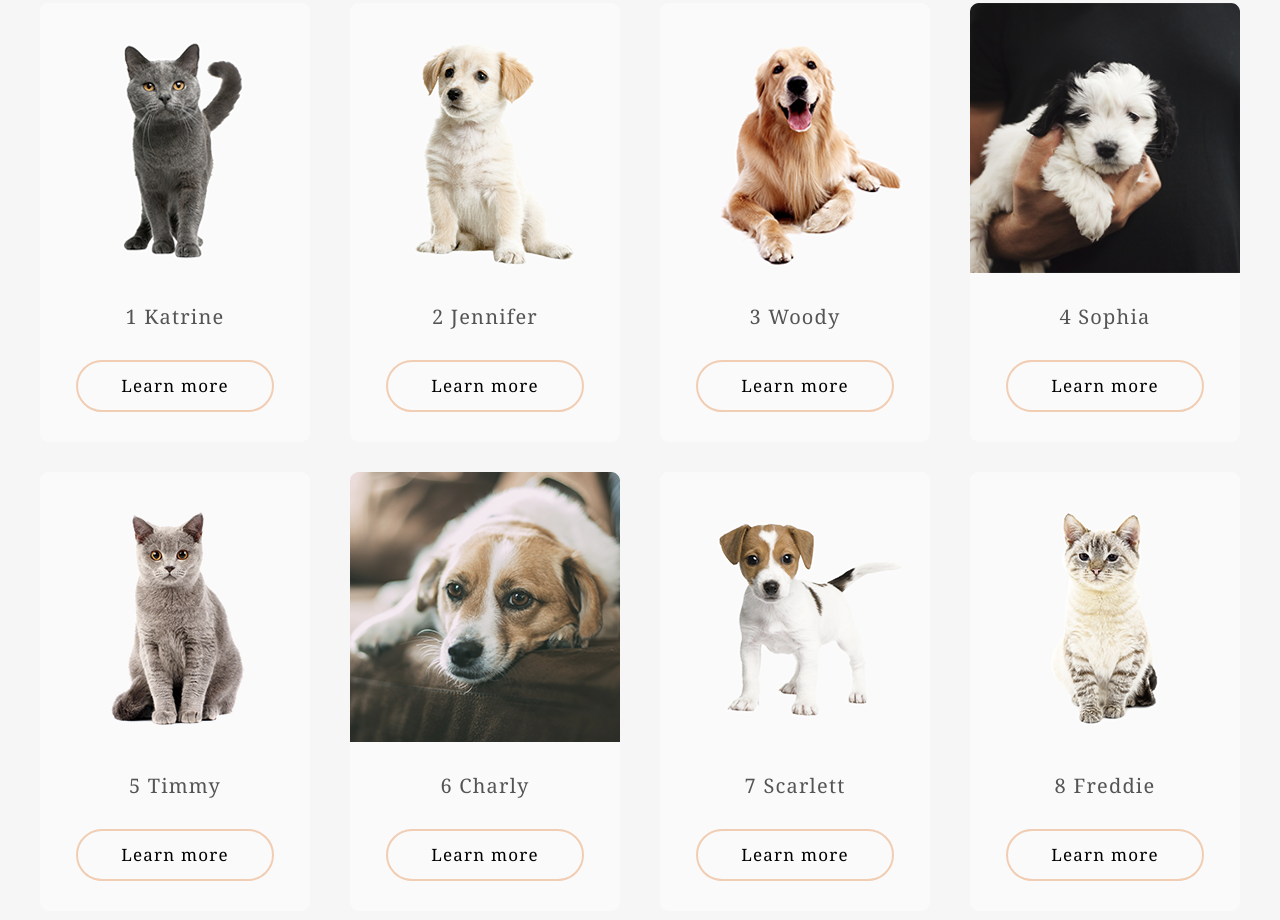
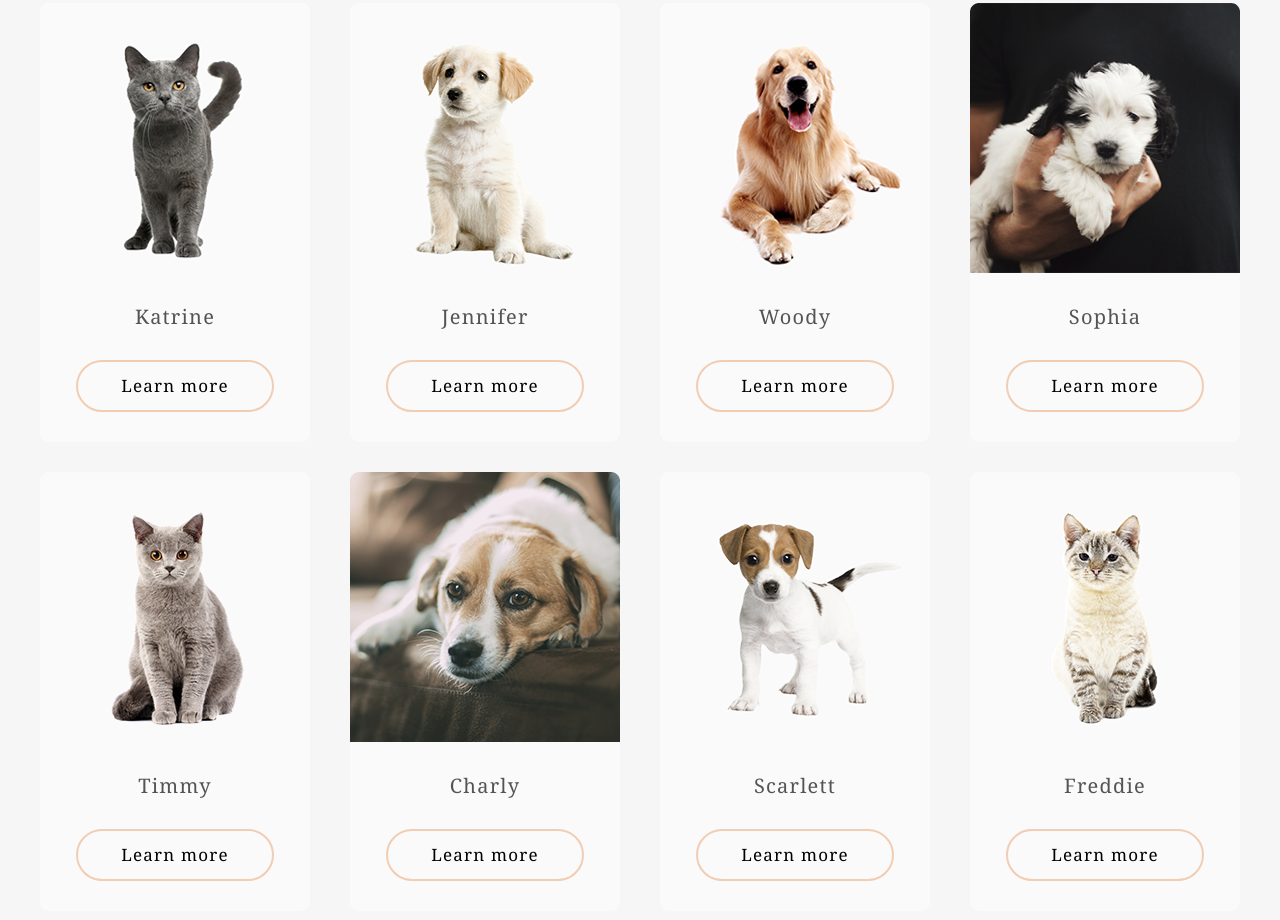
Before and after one commit to AliseBeth/shelter-site, a plain HTML site: page shelter/pets.html in a window 1280 px wide. Shown: the part 394-1314 px from the top of the page. Drawn offline with Linux system fonts and the light colour scheme.

Commit message:
feat: debug

```diff
--- a/shelter/pets.html
+++ b/shelter/pets.html
@@ -37,42 +37,42 @@
             <ul class="page2-info">
                 <li class="card">
                     <img src="../shelter/img/pets-katrine.png" alt="katrine">
-                    <p>1 Katrine</p>
+                    <p>Katrine</p>
                     <button>Learn more</button>
                 </li>
                 <li class="card">
                     <img src="../shelter/img/pets-jennifer.png" alt="jennifer">
-                    <p>2 Jennifer</p>
+                    <p>Jennifer</p>
                     <button>Learn more</button>
                 </li>
                 <li class="card">
                     <img src="../shelter/img/pets-woody.png" alt="woody">
-                    <p>3 Woody</p>
+                    <p>Woody</p>
                     <button>Learn more</button>
                 </li>
                 <li class="card disabled-for-320">
                     <img src="../shelter/img/pets-sophia.png" alt="sophia">
-                    <p>4 Sophia</p>
+                    <p>Sophia</p>
                     <button>Learn more</button>
                 </li>
                 <li class="card disabled-for-320">
                     <img src="../shelter/img/pets-timmy.png" alt="timmy">
-                    <p>5 Timmy</p>
+                    <p>Timmy</p>
                     <button>Learn more</button>
                 </li>
                 <li class="card disabled-for-320">
                     <img src="../shelter/img/pets-charly.png" alt="charly">
-                    <p>6 Charly</p>
+                    <p>Charly</p>
                     <button>Learn more</button>
                 </li>
                 <li class="card disabled-for-320">
                     <img src="../shelter/img/pets-scarlet.png" alt="scarlett">
-                    <p>7 Scarlett</p>
+                    <p>Scarlett</p>
                     <button>Learn more</button>
                 </li>
                 <li class="card disabled-for-320">
                     <img src="../shelter/img/pets-freddie.png" alt="freddie">
-                    <p>8 Freddie</p>
+                    <p>Freddie</p>
                     <button>Learn more</button>
                 </li>
             </ul>
--- a/shelter/script-pets.js
+++ b/shelter/script-pets.js
@@ -6,10 +6,6 @@ const menuPoint = document.querySelectorAll('.li-page');
 const screenWidth = window.screen.availWidth
 
 
-window.addEventListener('resize', function () {
-    "use strict";
-    window.location.reload();
-});
 
 
 btn2.addEventListener("click", menuTwo);
```
